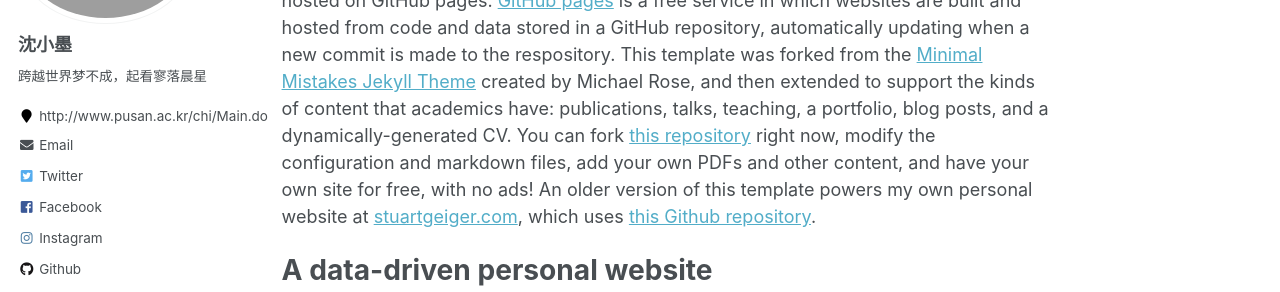
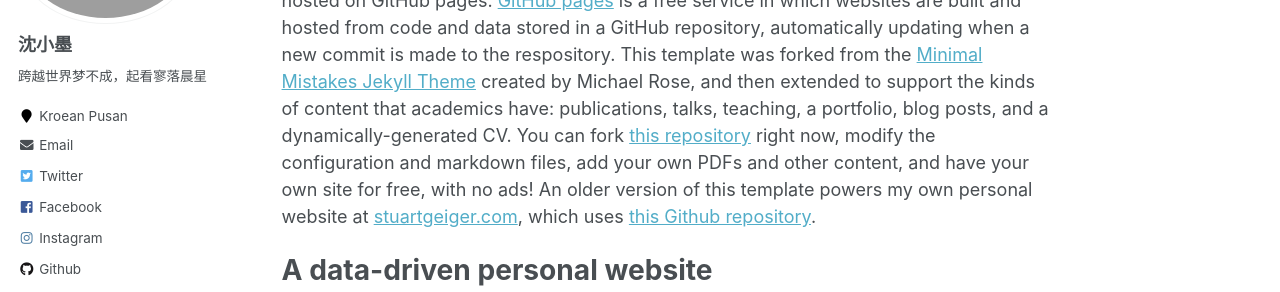
Before and after one commit to sxm13/ZGBshenxiaomoCV.github.io, a Jekyll site: the page built from _pages/about.md, in a window 1280 px wide. Shown: the part 228-520 px from the top of the page. Built offline with Jekyll 4.4.1, drawn with Linux system fonts in a browser that asks for light colours; some web fonts are replaced.

Commit message:
Update _config.yml

```diff
--- a/_config.yml
+++ b/_config.yml
@@ -83,7 +83,7 @@
   name             : "沈小墨"
   avatar           : "sxm.png"
   bio              : "跨越世界梦不成，起看寥落晨星"
-  location         : "http://www.pusan.ac.kr/chi/Main.do"
+  location         : "Kroean Pusan"
   employer         :
   pubmed           : "https://www.scopus.com/authid/detail.uri?authorId=57213424571"
   googlescholar    :
```
